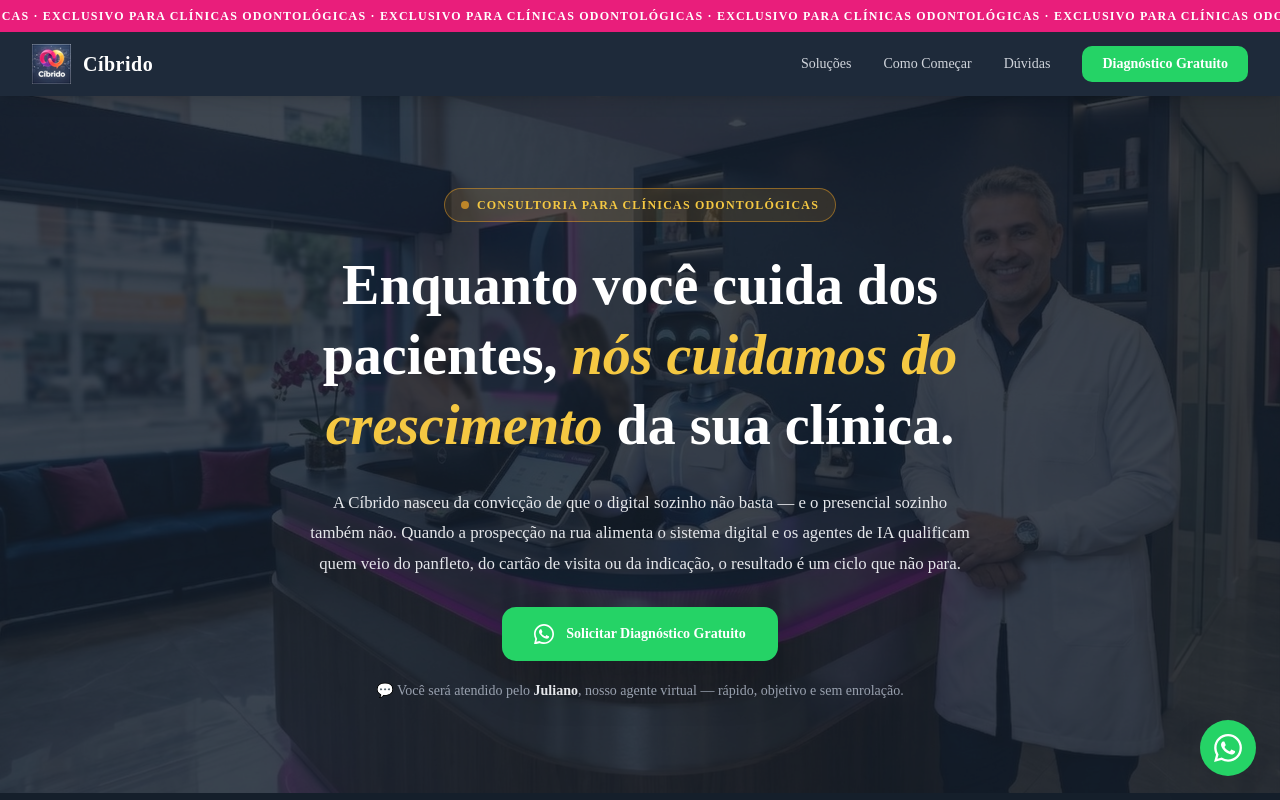
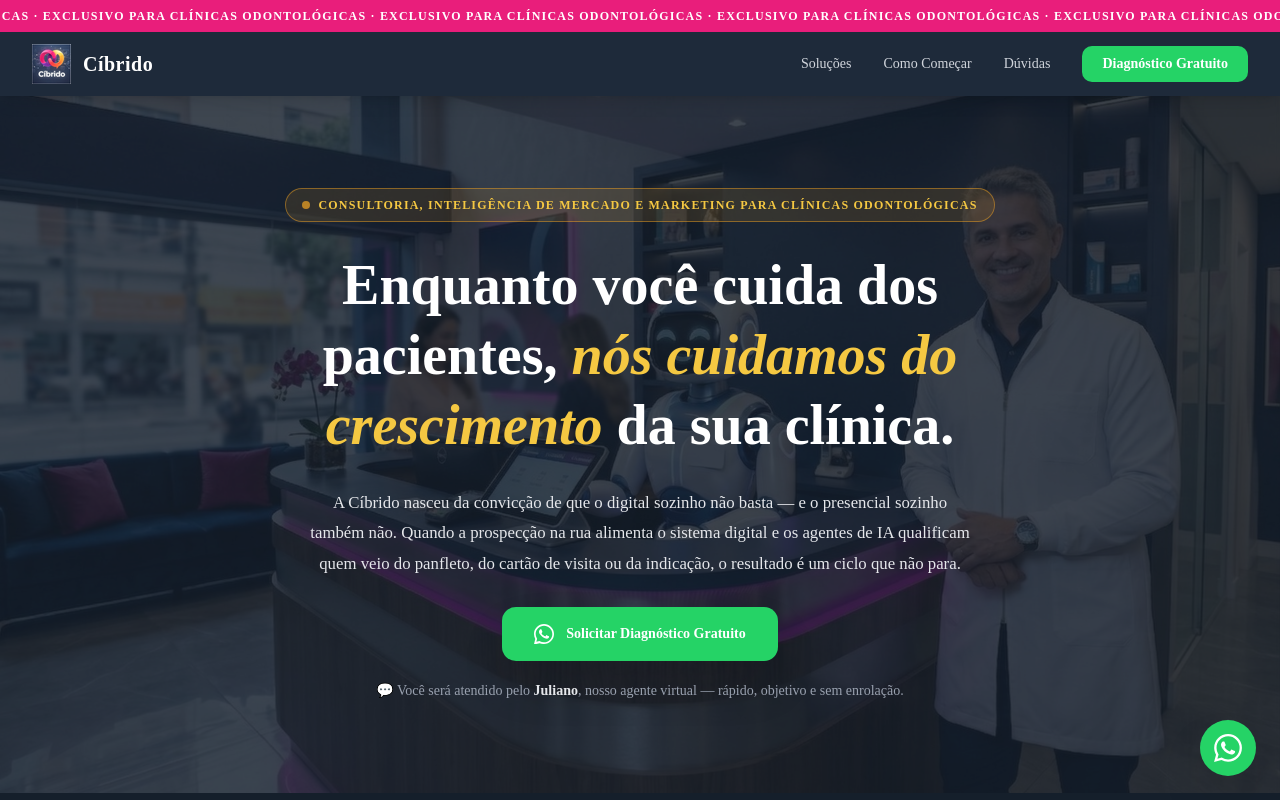
Before and after one commit to davilivelis/cibrido-crm, a Next.js app: page /clinica-odontologica in a window 1280 px wide. Shown: the top 800 px of the page. Built offline with nearby package versions, Linux system fonts and the light colour scheme.

Commit message:
fix: atualiza badge hero — Consultoria, Inteligência de Mercado e Marketing

```diff
--- a/src/components/landing/Hero.tsx
+++ b/src/components/landing/Hero.tsx
@@ -62,7 +62,7 @@
                   className="w-2 h-2 rounded-full"
                   style={{ backgroundColor: "#F5A623", animation: "pulse 2s ease-in-out infinite" }}
                 />
-                Consultoria para Clínicas Odontológicas
+                Consultoria, Inteligência de Mercado e Marketing para Clínicas Odontológicas
               </span>
             </div>
 
```
